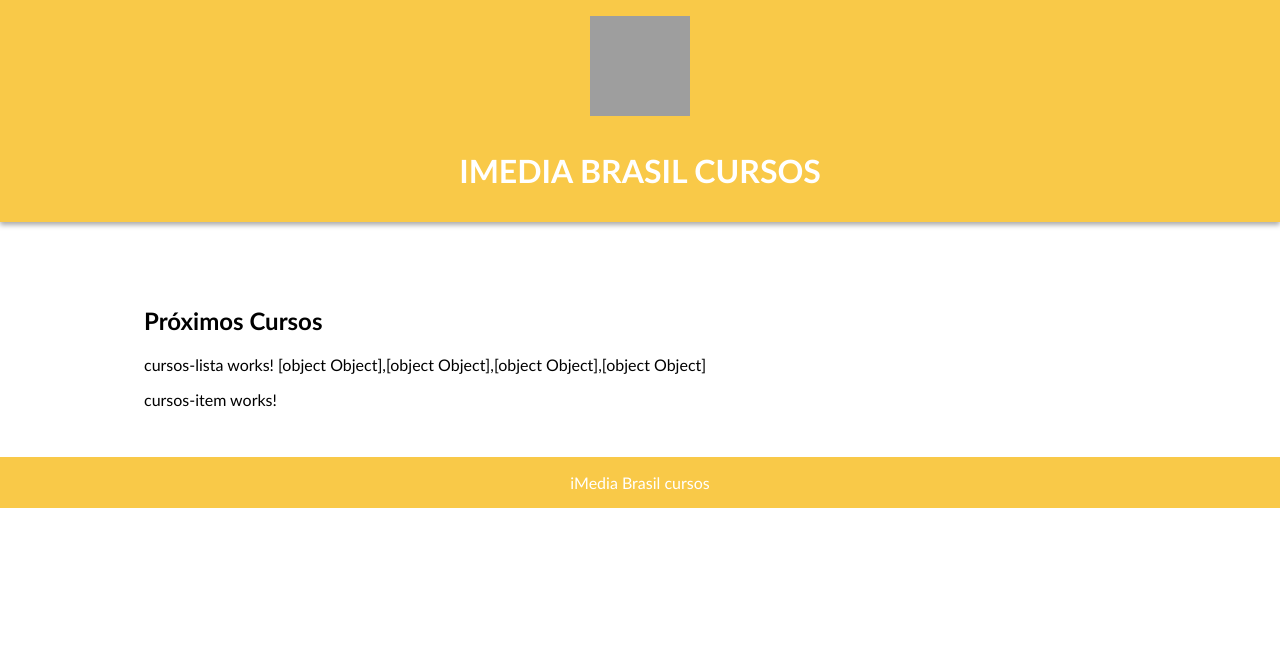
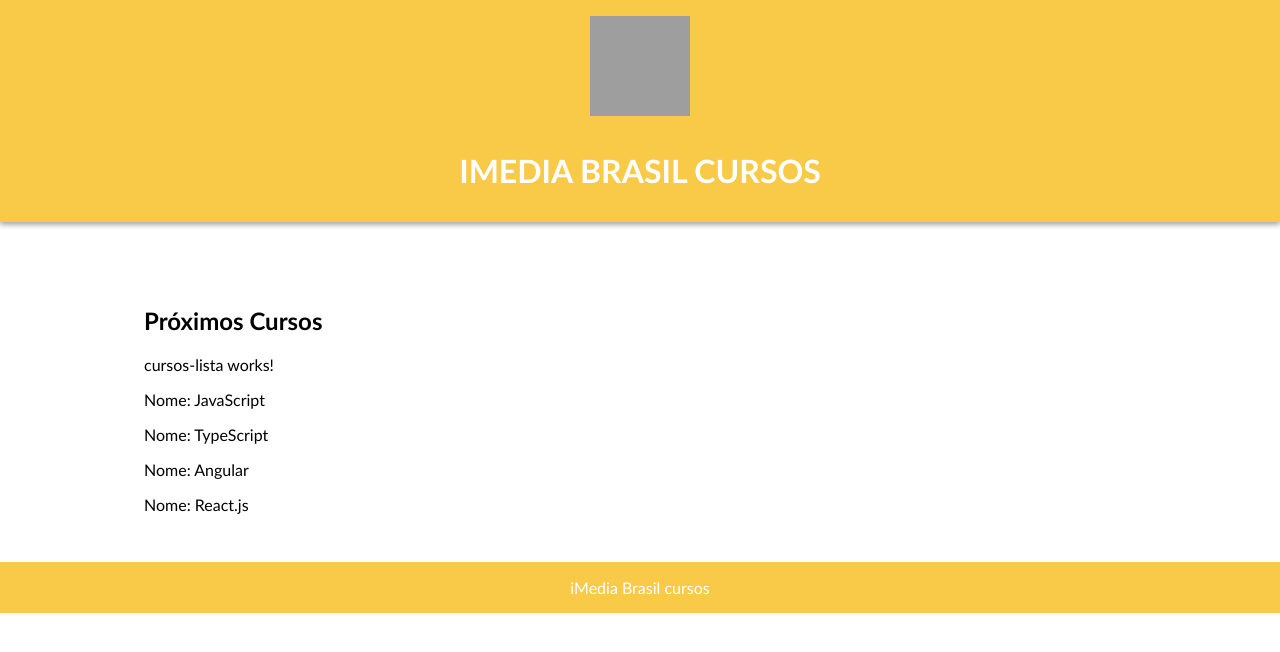
Before and after one commit to fellyph/curso-angular, an Angular app: page / in a window 1280 px wide. Shown: the top 652 px of the page. Built offline with nearby package versions, Linux system fonts and the light colour scheme; grey boxes are pictures that could not be loaded.

Commit message:
reading data into curso item component

```diff
--- a/src/app/cursos/cursos-item/cursos-item.component.html
+++ b/src/app/cursos/cursos-item/cursos-item.component.html
@@ -1,3 +1,3 @@
 <p>
-  cursos-item works!
+  Nome: {{curso.nome}}
 </p>
--- a/src/app/cursos/cursos-item/cursos-item.component.ts
+++ b/src/app/cursos/cursos-item/cursos-item.component.ts
@@ -1,4 +1,5 @@
-import { Component, OnInit } from '@angular/core';
+import { Component, OnInit, Input } from '@angular/core';
+import { Curso } from '../curso';
 
 @Component({
   selector: 'app-cursos-item',
@@ -6,6 +7,7 @@ import { Component, OnInit } from '@angular/core';
   styleUrls: ['./cursos-item.component.css']
 })
 export class CursosItemComponent implements OnInit {
+  @Input() public curso: Curso;
 
   constructor() { }
 
--- a/src/app/cursos/cursos-lista/cursos-lista.component.html
+++ b/src/app/cursos/cursos-lista/cursos-lista.component.html
@@ -1,5 +1,6 @@
 <p>
   cursos-lista works!
-  {{cursos}}
-  <app-cursos-item></app-cursos-item>
+  <app-cursos-item
+    *ngFor="let curso of cursos"
+    [curso]="curso"></app-cursos-item>
 </p>
```
